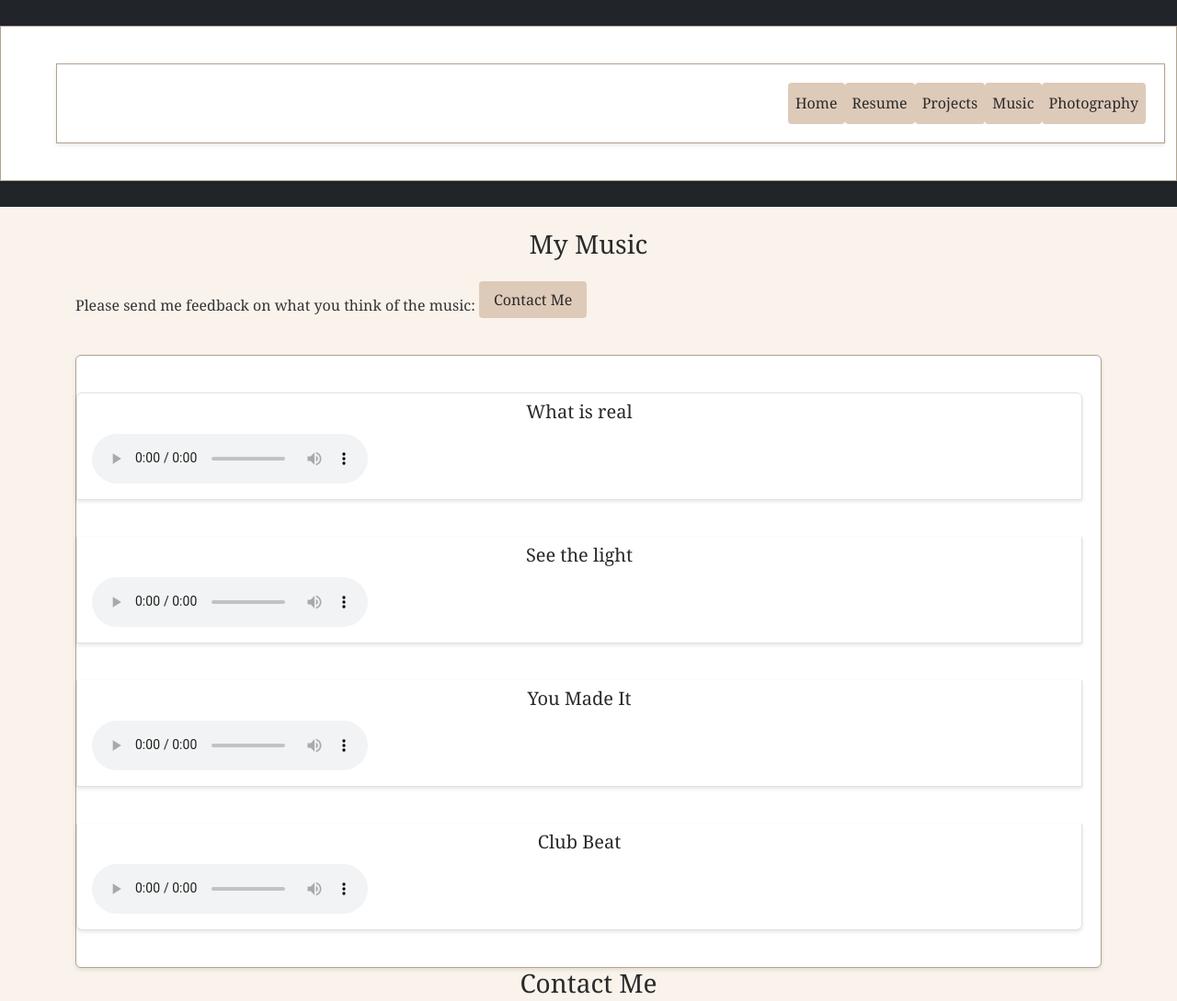
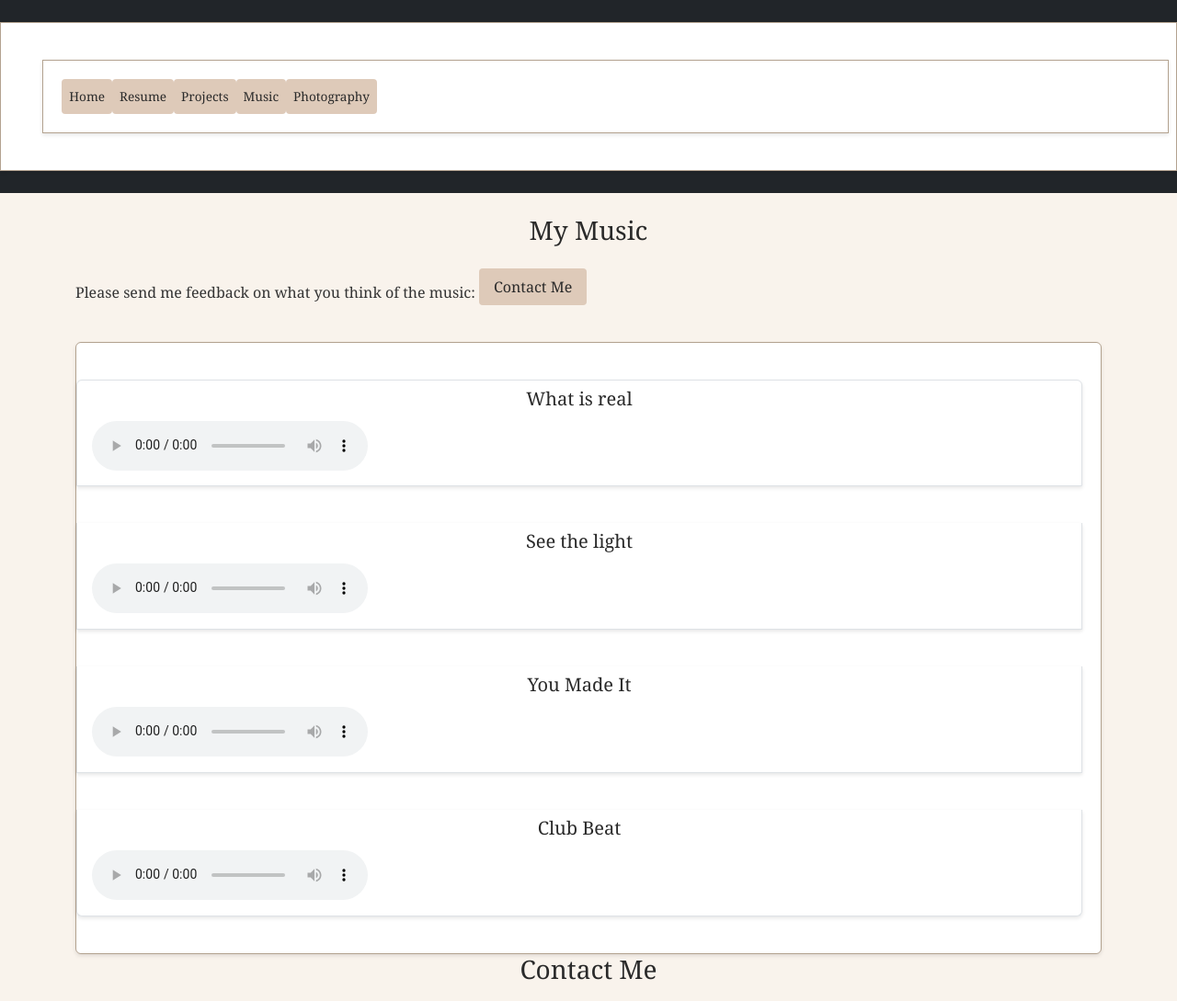
Before and after one commit to blakevieyra/PersonalSite, a plain HTML site: page html/music.html in a window 1280 px wide. Shown: the top 1089 px of the page at 92% size. Drawn offline with nearby package versions, Linux system fonts and the light colour scheme.

Commit message:
Update music.html

```diff
--- a/html/music.html
+++ b/html/music.html
@@ -7,25 +7,33 @@
     <link href="https://cdn.jsdelivr.net/npm/bootstrap@5.3.2/dist/css/bootstrap.min.css" rel="stylesheet">
     <link rel="stylesheet" href="css/main.css">
     <title>Blake's Music</title>
-    <style>
-        /* Add CSS styles for elements that will be generated as the user scrolls */
+     <style>
+        html {
+            scroll-behavior: smooth;
+        }
         .fade-in {
             opacity: 0;
-            transition: opacity 0.5s ease-in-out;
+            transition: opacity 0.5s ease;
         }
-
-        .fade-in.visible {
+        .visible {
             opacity: 1;
         }
-    </style>
-    <style>
         .navbar-brand {
-            font-size: 1.5rem;
+            font-size: 1rem; /* Smaller font size for the brand */
             font-weight: bold;
         }
-
-        .navbar-nav {
-            margin-left: auto;
+        .navbar-nav .nav-link {
+            font-size: 0.85rem; /* Smaller font size for navigation links */
+            padding-right: 0.5rem; /* Reduced padding for a more compact look */
+            padding-left: 0.5rem;
+        }
+        .navbar {
+            padding-top: 0.25rem;
+            padding-bottom: 0.25rem; /* Reduced vertical padding for a slimmer navbar */
+        }
+        .container-fluid {
+            padding-left: 0.5rem;
+            padding-right: 0.5rem; /* Reduced container padding */
         }
     </style>
 </head>
```
